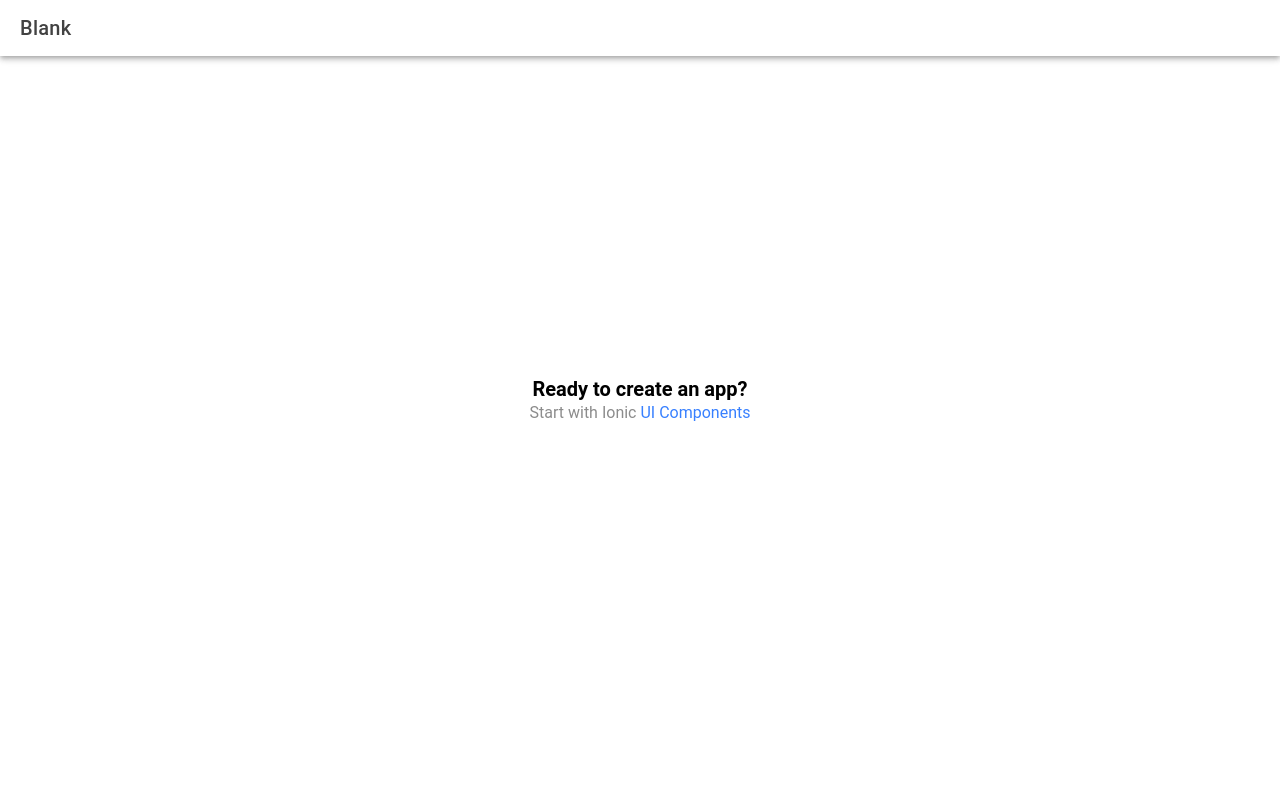
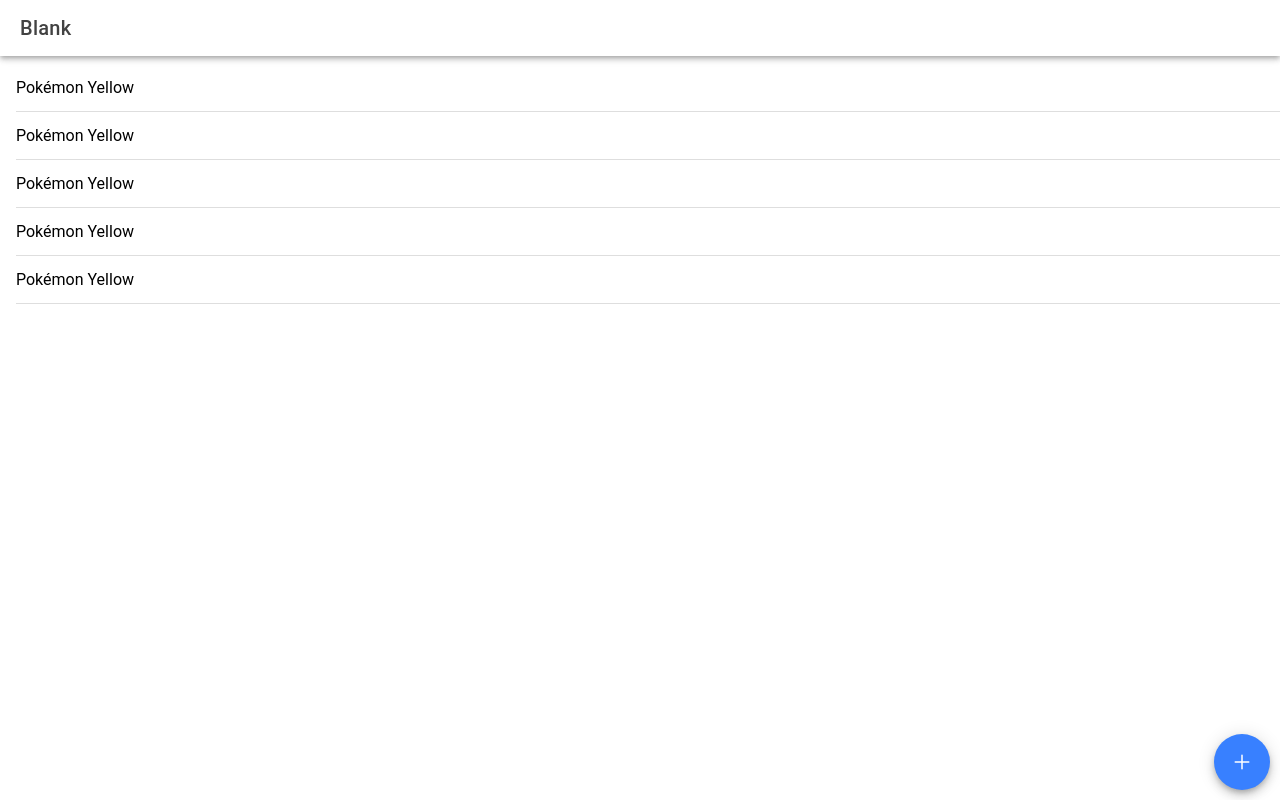
Before and after one commit to benschuetze/blubba, a React (Vite) app: page /home in a window 1280 px wide. Built offline with nearby package versions, Linux system fonts and the light colour scheme.

Commit message:
first commit

```diff
--- /dev/null
+++ b/src/components/AddGroupButton.tsx
@@ -0,0 +1,14 @@
+import { IonFab, IonFabButton, IonIcon } from "@ionic/react";
+import { add } from "ionicons/icons";
+
+const AddGroupButton = () => {
+  return (
+    <IonFab slot="fixed" horizontal="end" vertical="bottom">
+      <IonFabButton id="open-add-group-modal">
+        <IonIcon icon={add}></IonIcon>
+      </IonFabButton>
+    </IonFab>
+  );
+};
+
+export default AddGroupButton;
--- /dev/null
+++ b/src/components/AddGroupModal.tsx
@@ -0,0 +1,77 @@
+import {
+  IonButton,
+  IonButtons,
+  IonHeader,
+  IonModal,
+  IonTitle,
+  IonToolbar,
+  IonInput,
+  IonContent,
+  IonLabel,
+  IonTextarea,
+} from "@ionic/react";
+import { useRef } from "react";
+
+const AddGroupModal = () => {
+  const inputStyle = {
+    "--padding-start": "10px",
+    "--padding-end": "10px",
+    "--border-radius": "8px",
+    "--border": "2px solid white",
+    "--background": "#f0f0f0",
+    "--height": "10%",
+    "--color": "black",
+  };
+
+  const textareaStyle = {
+    ...inputStyle,
+    "--height": "30%", // You can adjust the height as needed
+    "--resize": "none",
+  };
+
+  const modal = useRef<HTMLIonModalElement>(null);
+  const nameInput = useRef<HTMLIonInputElement>(null);
+  const descriptionInput = useRef<HTMLIonTextareaElement>(null);
+
+  return (
+    <IonModal trigger="open-add-group-modal" ref={modal}>
+      <IonHeader>
+        <IonToolbar>
+          <IonButtons slot="start">
+            <IonButton onClick={() => modal.current?.dismiss()}>
+              Cancel
+            </IonButton>
+          </IonButtons>
+
+          <IonButtons slot="end">
+            <IonButton strong={true} onClick={() => confirm()}>
+              Create
+            </IonButton>
+          </IonButtons>
+        </IonToolbar>
+      </IonHeader>
+
+      <IonContent className="ion-padding">
+        <div>
+          <IonLabel>Name</IonLabel>
+          <IonInput
+            style={inputStyle}
+            id="custom-input"
+            labelPlacement="stacked"
+            ref={nameInput}
+          ></IonInput>
+        </div>
+        <div>
+          <IonLabel>Description</IonLabel>
+          <IonTextarea
+            style={textareaStyle}
+            ref={descriptionInput}
+            placeholder="Enter your description..."
+          ></IonTextarea>
+        </div>
+      </IonContent>
+    </IonModal>
+  );
+};
+
+export default AddGroupModal;
--- /dev/null
+++ b/src/components/GroupList.tsx
@@ -0,0 +1,29 @@
+import { IonItem, IonList, IonLabel } from "@ionic/react";
+import AddGroupButton from "./AddGroupButton";
+
+export const GroupList = () => {
+  return (
+    <div>
+      <IonList>
+        <IonItem>
+          <IonLabel>Pokémon Yellow</IonLabel>
+        </IonItem>
+        <IonItem>
+          <IonLabel>Pokémon Yellow</IonLabel>
+        </IonItem>
+        <IonItem>
+          <IonLabel>Pokémon Yellow</IonLabel>
+        </IonItem>
+        <IonItem>
+          <IonLabel>Pokémon Yellow</IonLabel>
+        </IonItem>
+        <IonItem>
+          <IonLabel>Pokémon Yellow</IonLabel>
+        </IonItem>
+      </IonList>
+      <AddGroupButton />
+    </div>
+  );
+};
+
+export default GroupList;
--- a/src/pages/Home.tsx
+++ b/src/pages/Home.tsx
@@ -1,6 +1,14 @@
-import { IonContent, IonHeader, IonPage, IonTitle, IonToolbar } from '@ionic/react';
-import ExploreContainer from '../components/ExploreContainer';
-import './Home.css';
+import {
+  IonContent,
+  IonHeader,
+  IonPage,
+  IonTitle,
+  IonToolbar,
+} from "@ionic/react";
+import ExploreContainer from "../components/ExploreContainer";
+import "./Home.css";
+import GroupList from "../components/GroupList";
+import AddGroupModal from "../components/AddGroupModal";
 
 const Home: React.FC = () => {
   return (
@@ -13,10 +21,11 @@
       <IonContent fullscreen>
         <IonHeader collapse="condense">
           <IonToolbar>
-            <IonTitle size="large">Blank</IonTitle>
+            <IonTitle size="large">Blubba</IonTitle>
           </IonToolbar>
         </IonHeader>
-        <ExploreContainer />
+        <GroupList />
+        <AddGroupModal />
       </IonContent>
     </IonPage>
   );
--- a/tsconfig.json
+++ b/tsconfig.json
@@ -3,7 +3,7 @@
     "target": "ESNext",
     "useDefineForClassFields": true,
     "lib": ["DOM", "DOM.Iterable", "ESNext"],
-    "allowJs": false,
+    "allowJs": true,
     "skipLibCheck": true,
     "esModuleInterop": false,
     "allowSyntheticDefaultImports": true,
```
